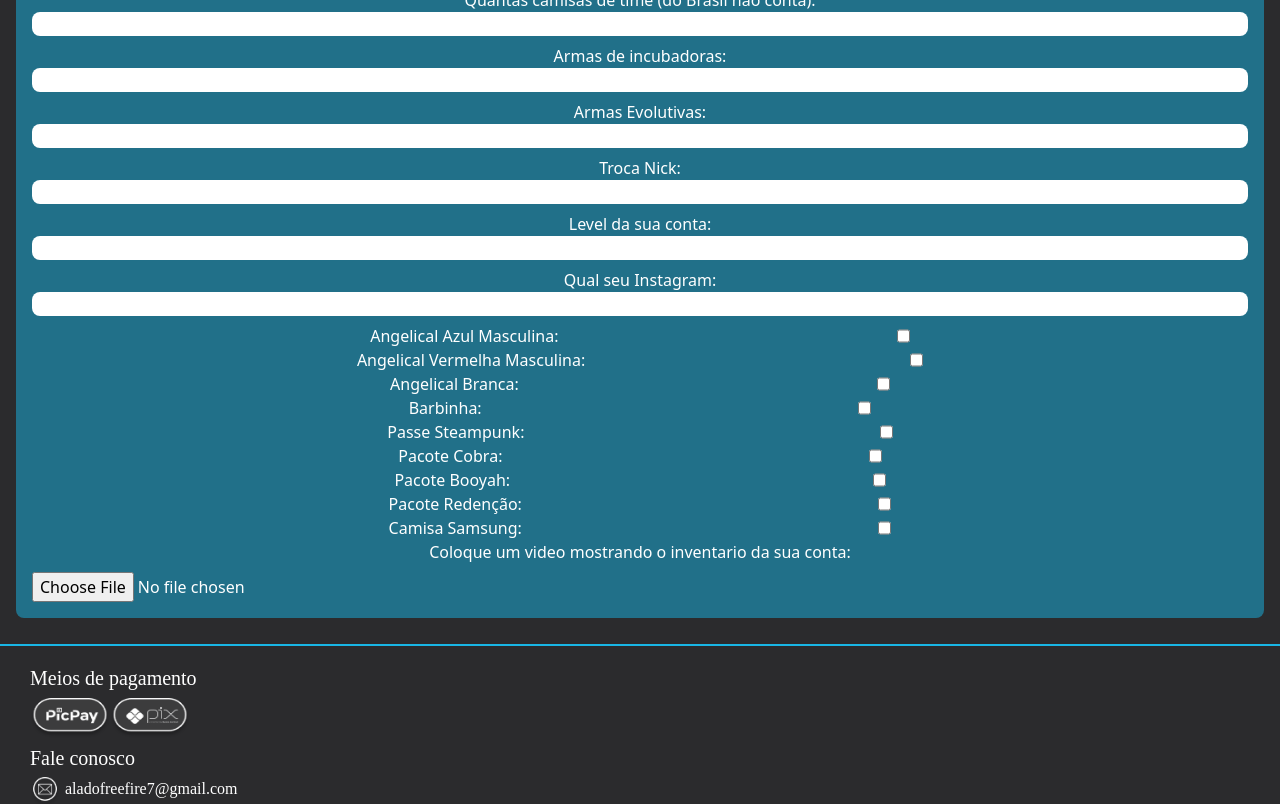
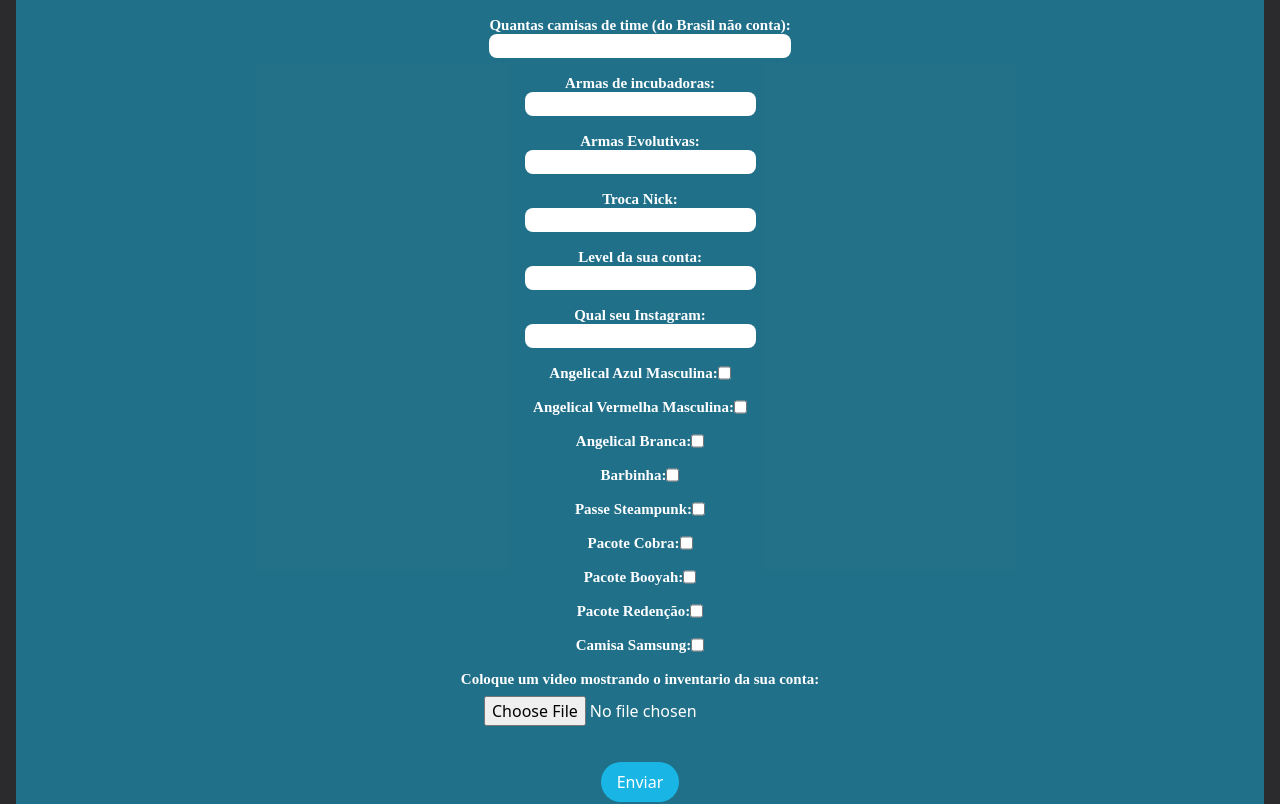
Before and after one commit to joaotoni/free-lance, a Next.js app: page /cadastro in a window 1280 px wide. Shown: the part 700-1504 px from the top of the page. Built offline with nearby package versions, Linux system fonts and the light colour scheme.

Commit message:
Add enviar button in cadastro page

```diff
--- a/pages/cadastro.js
+++ b/pages/cadastro.js
@@ -4,25 +4,26 @@ import { lista_texto, lista_check} from "../objects/list_of_cadastro";
 
 export default function Cadastro(){
     return(
-        <main className="bg-[rgba(43,43,45,1)]">
+        <main className="bg-fundo">
             <Header />
             <section className="text-center p-4">
                 <h1 className="text-azul_letras">Cadastre aqui sua conta com o Alado!</h1>
-                <for className="flex flex-col p-4 text-branco bg-azul_fundo rounded-lg">
+                <for className="flex flex-col p-4 items-center text-branco bg-azul_fundo rounded-lg ">
                     {lista_texto.map((element, index)=> (
-                        <div className="pb-2 flex flex-col" key={element.text +index}>
-                            <label >{element.text}</label>
+                        <div className="p-2 flex flex-col" key={element.text +index}>
+                            <label className="text-branco font-montserrat text-[15px] leading-[18px] font-semibold" >{element.text}</label>
                             <input className="rounded-lg" type="text" />
                         </div>
                     ))}
                      {lista_check.map((element, index)=> (
-                        <div className="flex justify-evenly" key={element.check +index}>
-                            <label className="">{element.check}</label>
+                        <div className="flex justify-evenly p-2" key={element.check +index}>
+                            <label className="text-branco font-montserrat text-[15px] leading-[18px] font-semibold">{element.check}</label>
                             <input type="checkbox" />
                         </div>
                     ))}
-                    <label className="pb-2">Coloque um video mostrando o inventario da sua conta:</label>
+                    <label className="text-branco font-montserrat text-[15px] leading-[18px] font-semibold p-2">Coloque um video mostrando o inventario da sua conta:</label>
                     <input type="file"name="file" formAction="mp4" />
+                    <button className="mt-[36px] bg-azul_letras rounded-[40px] p-2 px-4">Enviar</button>
                 </for>
             </section>
             <hr className="bg-azul_letras border-[1px] border-solid border-azul_letras mt-[10px] mb-[18px]"></hr>
```
